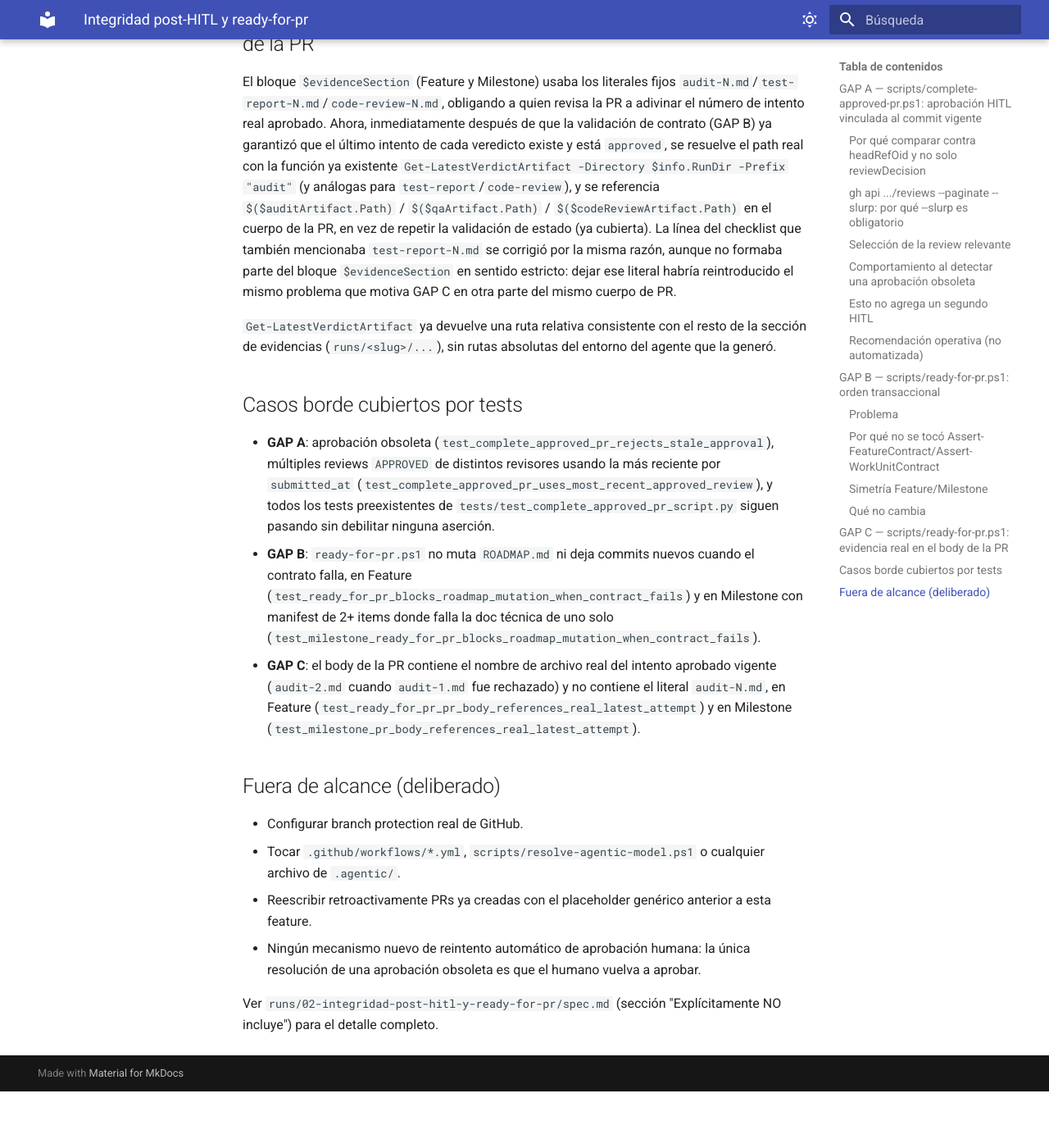
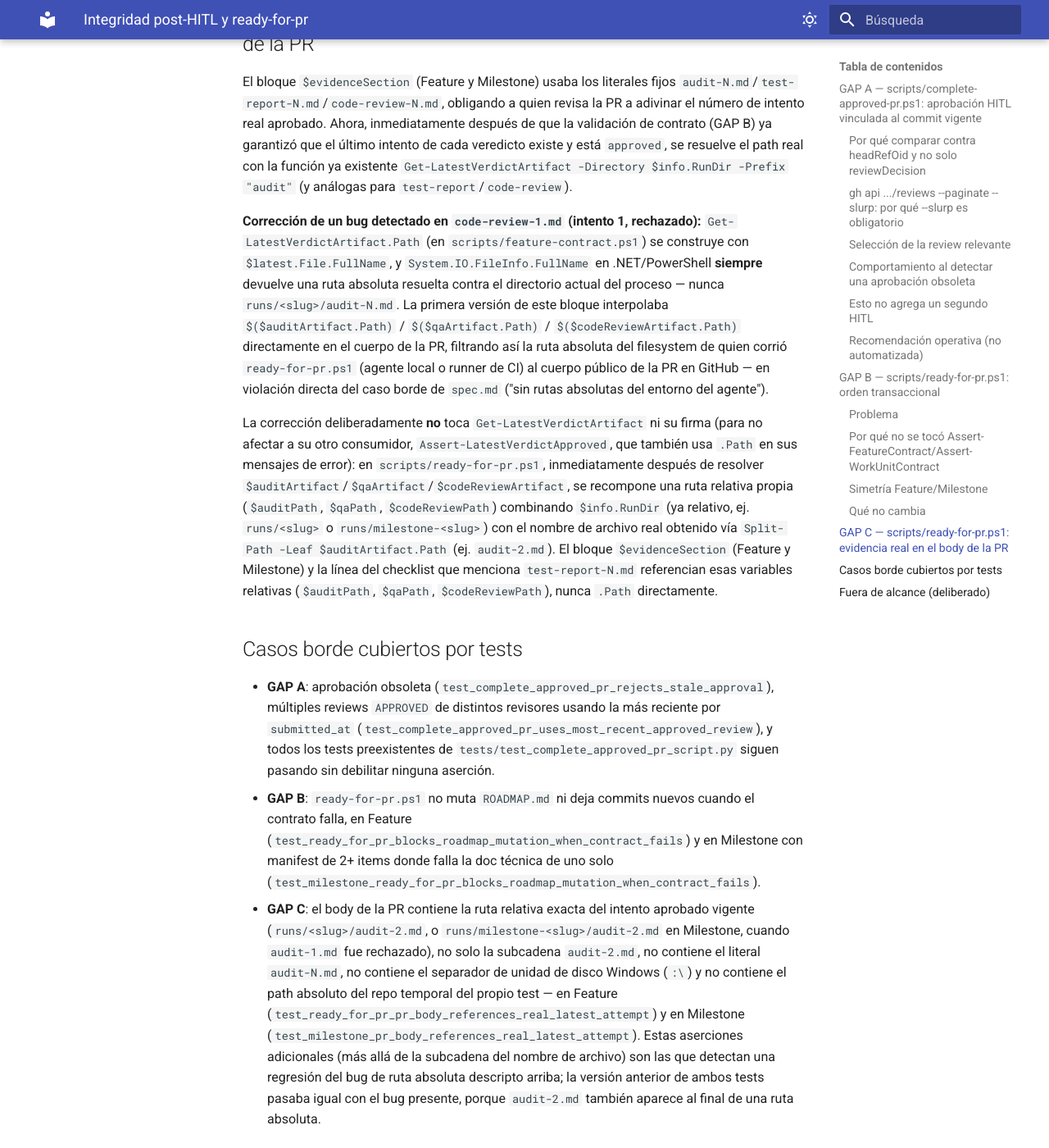
Before and after one commit to jlbellonGmail/template, an MkDocs documentation site: the page built from docs/tecnica/integridad-post-hitl-y-ready-for-pr.md, in a window 1280 px wide and 1400 px high, scrolled down 3410 px. Shown: the whole window at 82% size. Built offline with MkDocs 1.6.1 and Material for MkDocs 9.7.7, drawn with Linux system fonts in a browser that asks for light colours; before the commit the page ends 4741 px from its top, so only the background shows below that.

Commit message:
fix(gap-c): usar ruta relativa real de veredictos en el body de la PR
Get-LatestVerdictArtifact.Path (scripts/feature-contract.ps1) usa
System.IO.FileInfo.FullName, que siempre es una ruta absoluta. La
version anterior de ready-for-pr.ps1 interpolaba ese path directamente
en el evidenceSection/checklist de la PR, filtrando la ruta absoluta
del filesystem local/CI al cuerpo publico de la PR en GitHub, en
violacion del caso borde de spec.md "sin rutas absolutas del entorno
del agente" (code-review-1.md, rejected).

Se corrige recomponiendo la ruta relativa en el punto de uso dentro de
ready-for-pr.ps1 (runs/<slug>/audit-N.md), sin tocar la firma de
Get-LatestVerdictArtifact ni sus otros consumidores (p. ej.
Assert-LatestVerdictApproved). Se fortalecen los tests de GAP C
(test_ready_for_pr_pr_body_references_real_latest_attempt y
test_milestone_pr_body_references_real_latest_attempt) para que fallen
si el body contiene un path absoluto (separador de unidad de disco o
el tmp_path del propio test), no solo la subcadena del nombre de
archivo. Se corrige la documentacion tecnica, plan.md y test-report-1.md
que afirmaban incorrectamente que la ruta ya era relativa, y se aclara
la nota de decision.md sobre evidencias esperadas del circuito.

Co-Authored-By: Claude Sonnet 5 <noreply@anthropic.com>

```diff
--- a/docs/tecnica/integridad-post-hitl-y-ready-for-pr.md
+++ b/docs/tecnica/integridad-post-hitl-y-ready-for-pr.md
@@ -153,18 +153,34 @@ inmediatamente después de que la validación de contrato (GAP B) ya
 garantizó que el último intento de cada veredicto existe y está
 `approved`, se resuelve el path real con la función ya existente
 `Get-LatestVerdictArtifact -Directory $info.RunDir -Prefix "audit"` (y
-análogas para `test-report`/`code-review`), y se referencia
-`$($auditArtifact.Path)` / `$($qaArtifact.Path)` /
-`$($codeReviewArtifact.Path)` en el cuerpo de la PR, en vez de repetir la
-validación de estado (ya cubierta). La línea del checklist que también
-mencionaba `test-report-N.md` se corrigió por la misma razón, aunque no
-formaba parte del bloque `$evidenceSection` en sentido estricto: dejar
-ese literal habría reintroducido el mismo problema que motiva GAP C en
-otra parte del mismo cuerpo de PR.
+análogas para `test-report`/`code-review`).
 
-`Get-LatestVerdictArtifact` ya devuelve una ruta relativa consistente con
-el resto de la sección de evidencias (`runs/<slug>/...`), sin rutas
-absolutas del entorno del agente que la generó.
+**Corrección de un bug detectado en `code-review-1.md` (intento 1,
+rechazado):** `Get-LatestVerdictArtifact.Path` (en
+`scripts/feature-contract.ps1`) se construye con `$latest.File.FullName`,
+y `System.IO.FileInfo.FullName` en .NET/PowerShell **siempre** devuelve
+una ruta absoluta resuelta contra el directorio actual del proceso —
+nunca `runs/<slug>/audit-N.md`. La primera versión de este bloque
+interpolaba `$($auditArtifact.Path)` / `$($qaArtifact.Path)` /
+`$($codeReviewArtifact.Path)` directamente en el cuerpo de la PR,
+filtrando así la ruta absoluta del filesystem de quien corrió
+`ready-for-pr.ps1` (agente local o runner de CI) al cuerpo público de la
+PR en GitHub — en violación directa del caso borde de `spec.md` ("sin
+rutas absolutas del entorno del agente").
+
+La corrección deliberadamente **no** toca `Get-LatestVerdictArtifact` ni
+su firma (para no afectar a su otro consumidor,
+`Assert-LatestVerdictApproved`, que también usa `.Path` en sus mensajes
+de error): en `scripts/ready-for-pr.ps1`, inmediatamente después de
+resolver `$auditArtifact`/`$qaArtifact`/`$codeReviewArtifact`, se
+recompone una ruta relativa propia (`$auditPath`, `$qaPath`,
+`$codeReviewPath`) combinando `$info.RunDir` (ya relativo, ej.
+`runs/<slug>` o `runs/milestone-<slug>`) con el nombre de archivo real
+obtenido vía `Split-Path -Leaf $auditArtifact.Path` (ej. `audit-2.md`).
+El bloque `$evidenceSection` (Feature y Milestone) y la línea del
+checklist que menciona `test-report-N.md` referencian esas variables
+relativas (`$auditPath`, `$qaPath`, `$codeReviewPath`), nunca `.Path`
+directamente.
 
 ## Casos borde cubiertos por tests
 
@@ -179,11 +195,20 @@ absolutas del entorno del agente que la generó.
   (`test_ready_for_pr_blocks_roadmap_mutation_when_contract_fails`) y en
   Milestone con manifest de 2+ items donde falla la doc técnica de uno
   solo (`test_milestone_ready_for_pr_blocks_roadmap_mutation_when_contract_fails`).
-- **GAP C**: el body de la PR contiene el nombre de archivo real del
-  intento aprobado vigente (`audit-2.md` cuando `audit-1.md` fue
-  rechazado) y no contiene el literal `audit-N.md`, en Feature
+- **GAP C**: el body de la PR contiene la ruta relativa exacta del
+  intento aprobado vigente (`runs/<slug>/audit-2.md`, o
+  `runs/milestone-<slug>/audit-2.md` en Milestone, cuando `audit-1.md`
+  fue rechazado), no solo la subcadena `audit-2.md`, no contiene el
+  literal `audit-N.md`, no contiene el separador de unidad de disco
+  Windows (`:\`) y no contiene el path absoluto del repo temporal del
+  propio test — en Feature
   (`test_ready_for_pr_pr_body_references_real_latest_attempt`) y en
   Milestone (`test_milestone_pr_body_references_real_latest_attempt`).
+  Estas aserciones adicionales (más allá de la subcadena del nombre de
+  archivo) son las que detectan una regresión del bug de ruta absoluta
+  descripto arriba; la versión anterior de ambos tests pasaba igual con
+  el bug presente, porque `audit-2.md` también aparece al final de una
+  ruta absoluta.
 
 ## Fuera de alcance (deliberado)
 
```
Also changed, not shown: runs/02-integridad-post-hitl-y-ready-for-pr/decision.md (+5 -0 lines), runs/02-integridad-post-hitl-y-ready-for-pr/plan.md (+19 -5 lines), runs/02-integridad-post-hitl-y-ready-for-pr/test-report-1.md (+13 -0 lines), 3 other files.
